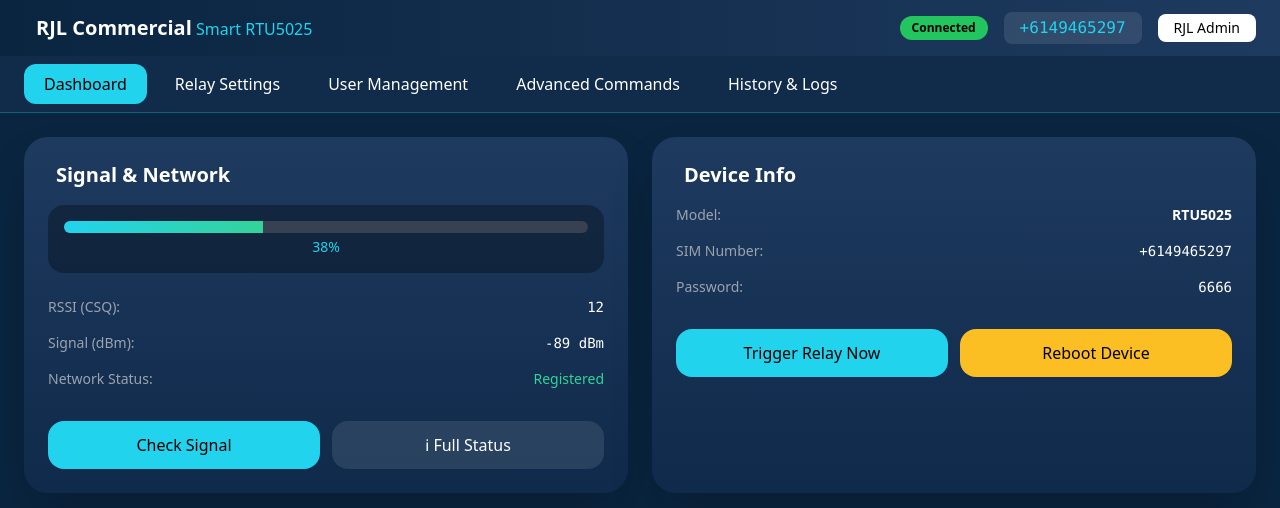
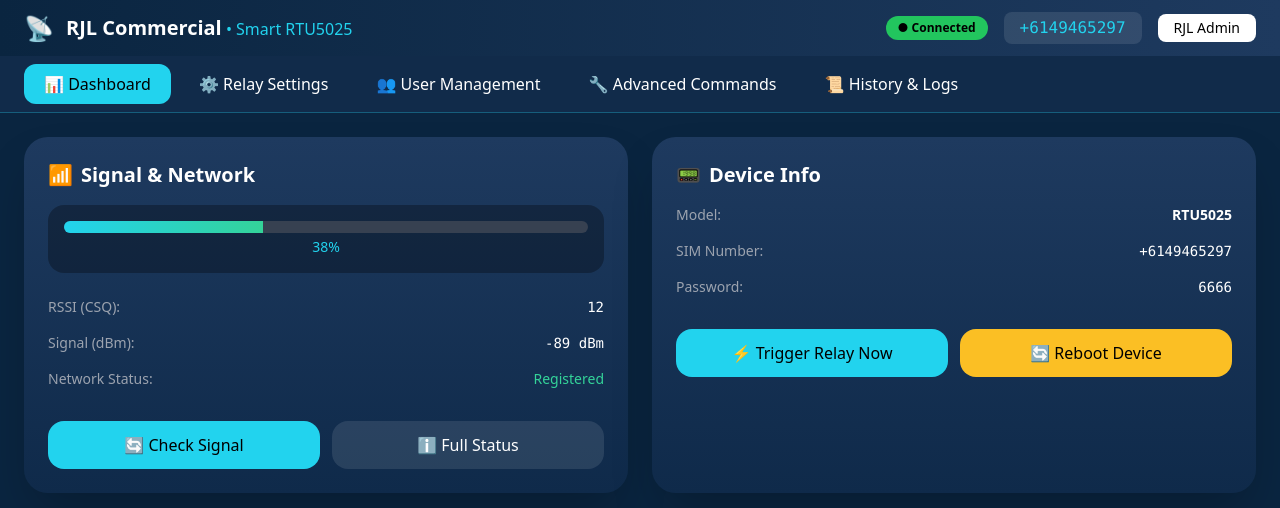
Before and after one commit to Billybob16/GateMaster, a Python web app: template templates/dashboard.html in a window 1280 px wide. Shown: the top 508 px of the page. Run offline with Jinja, Linux system fonts and the light colour scheme; the template is opened without the code that fills it, so the values that code supplies are empty; some libraries are stand-ins or nearby versions.

Commit message:
FINAL standalone blue dashboard

```diff
--- a/templates/dashboard.html
+++ b/templates/dashboard.html
@@ -1,7 +1,7 @@
 <!DOCTYPE html>
 <html>
 <head>
-    <title>RJL Commercial  Smart RTU5025</title>
+    <title>RJL Commercial • Smart RTU5025</title>
     <script src="https://cdn.tailwindcss.com"></script>
     <style>
         body { font-family: system-ui, -apple-system, sans-serif; }
@@ -13,14 +13,14 @@
 
 <div class="header-bg text-white py-3 px-6 flex items-center justify-between">
     <div class="flex items-center gap-3">
-        <span class="text-2xl"></span>
+        <span class="text-2xl">📡</span>
         <div>
             <span class="text-xl font-bold">RJL Commercial</span>
-            <span class="text-cyan-400">  Smart RTU5025</span>
+            <span class="text-cyan-400"> • Smart RTU5025</span>
         </div>
     </div>
     <div class="flex items-center gap-4">
-        <div class="bg-green-500 text-black text-xs px-3 py-1 rounded-full font-bold"> Connected</div>
+        <div class="bg-green-500 text-black text-xs px-3 py-1 rounded-full font-bold">● Connected</div>
         <div class="flex items-center gap-2 bg-white/10 px-4 py-1 rounded-lg">
             <span class="text-cyan-400 font-mono">+6149465297</span>
         </div>
@@ -29,18 +29,18 @@
 </div>
 
 <div class="bg-[#112b4a] border-b border-cyan-400/30 px-6 py-2 flex gap-2 overflow-x-auto">
-    <a href="/dashboard" class="px-5 py-2 bg-cyan-400 text-black rounded-xl font-medium flex items-center gap-1"> Dashboard</a>
-    <a href="/relay" class="px-5 py-2 hover:bg-white/10 rounded-xl flex items-center gap-1"> Relay Settings</a>
-    <a href="/users" class="px-5 py-2 hover:bg-white/10 rounded-xl flex items-center gap-1"> User Management</a>
-    <a href="/advanced" class="px-5 py-2 hover:bg-white/10 rounded-xl flex items-center gap-1"> Advanced Commands</a>
-    <a href="/logs" class="px-5 py-2 hover:bg-white/10 rounded-xl flex items-center gap-1"> History & Logs</a>
+    <a href="/dashboard" class="px-5 py-2 bg-cyan-400 text-black rounded-xl font-medium flex items-center gap-1">📊 Dashboard</a>
+    <a href="/relay" class="px-5 py-2 hover:bg-white/10 rounded-xl flex items-center gap-1">⚙️ Relay Settings</a>
+    <a href="/users" class="px-5 py-2 hover:bg-white/10 rounded-xl flex items-center gap-1">👥 User Management</a>
+    <a href="/advanced" class="px-5 py-2 hover:bg-white/10 rounded-xl flex items-center gap-1">🔧 Advanced Commands</a>
+    <a href="/logs" class="px-5 py-2 hover:bg-white/10 rounded-xl flex items-center gap-1">📜 History & Logs</a>
 </div>
 
 <div class="p-6">
     <div class="grid grid-cols-1 lg:grid-cols-2 gap-6 max-w-7xl mx-auto">
         <div class="card rounded-3xl p-6 shadow-2xl">
             <div class="flex items-center gap-2 mb-4">
-                <span class="text-cyan-400 text-xl"></span>
+                <span class="text-cyan-400 text-xl">📶</span>
                 <h2 class="text-xl font-semibold">Signal & Network</h2>
             </div>
             <div class="bg-black/30 rounded-2xl p-4 mb-6">
@@ -55,14 +55,14 @@
                 <div class="flex justify-between"><span class="text-gray-400">Network Status:</span><span class="text-emerald-400">Registered</span></div>
             </div>
             <div class="flex gap-3 mt-8">
-                <button onclick="alert('Signal checked!')" class="flex-1 bg-cyan-400 text-black font-medium py-3 rounded-2xl"> Check Signal</button>
-                <button onclick="alert('Full status requested!')" class="flex-1 bg-white/10 py-3 rounded-2xl">ℹ Full Status</button>
+                <button onclick="alert('Signal checked!')" class="flex-1 bg-cyan-400 text-black font-medium py-3 rounded-2xl">🔄 Check Signal</button>
+                <button onclick="alert('Full status requested!')" class="flex-1 bg-white/10 py-3 rounded-2xl">ℹ️ Full Status</button>
             </div>
         </div>
 
         <div class="card rounded-3xl p-6 shadow-2xl">
             <div class="flex items-center gap-2 mb-4">
-                <span class="text-cyan-400 text-xl"></span>
+                <span class="text-cyan-400 text-xl">📟</span>
                 <h2 class="text-xl font-semibold">Device Info</h2>
             </div>
             <div class="space-y-4 text-sm">
@@ -71,8 +71,8 @@
                 <div class="flex justify-between"><span class="text-gray-400">Password:</span><span class="font-mono">6666</span></div>
             </div>
             <div class="flex gap-3 mt-8">
-                <button onclick="alert('Relay triggered!')" class="flex-1 bg-cyan-400 text-black font-medium py-3 rounded-2xl"> Trigger Relay Now</button>
-                <button onclick="alert('Reboot requested!')" class="flex-1 bg-amber-400 text-black font-medium py-3 rounded-2xl"> Reboot Device</button>
+                <button onclick="alert('Relay triggered!')" class="flex-1 bg-cyan-400 text-black font-medium py-3 rounded-2xl">⚡ Trigger Relay Now</button>
+                <button onclick="alert('Reboot requested!')" class="flex-1 bg-amber-400 text-black font-medium py-3 rounded-2xl">🔄 Reboot Device</button>
             </div>
         </div>
     </div>
```
